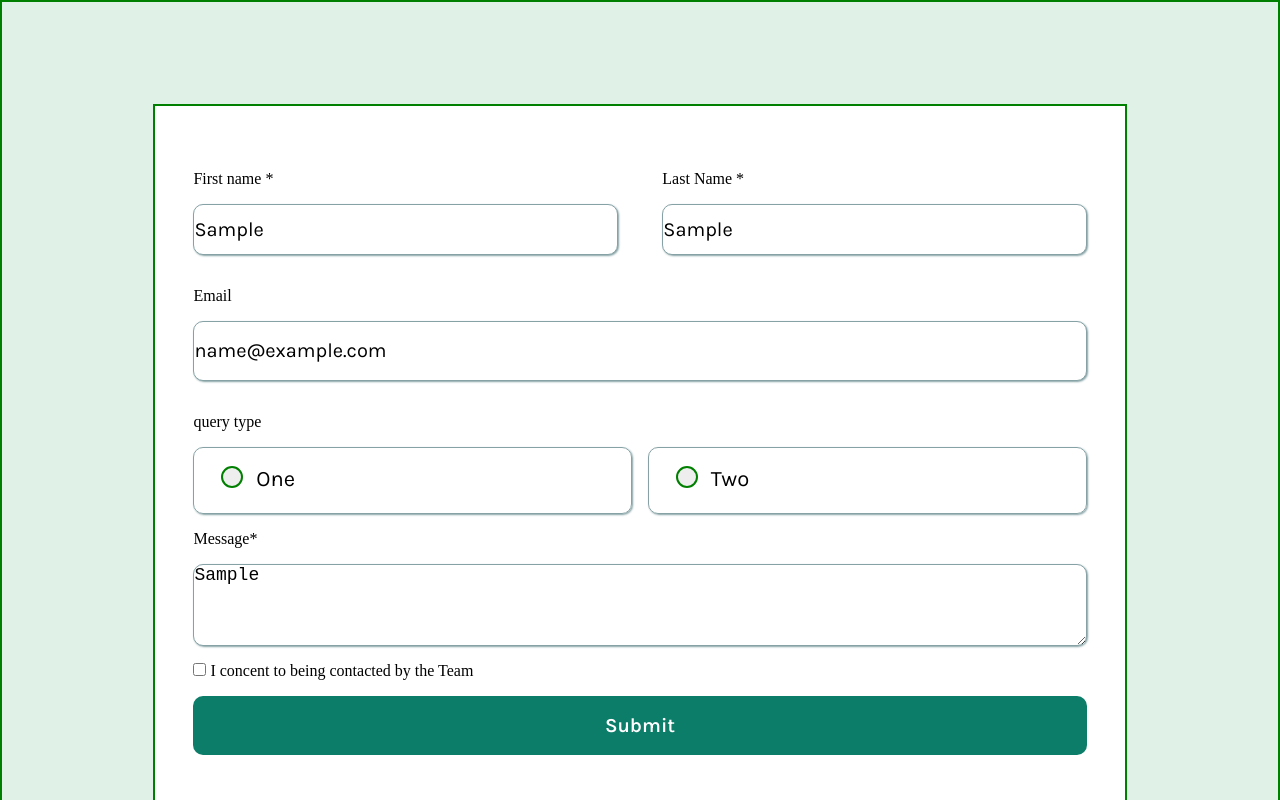
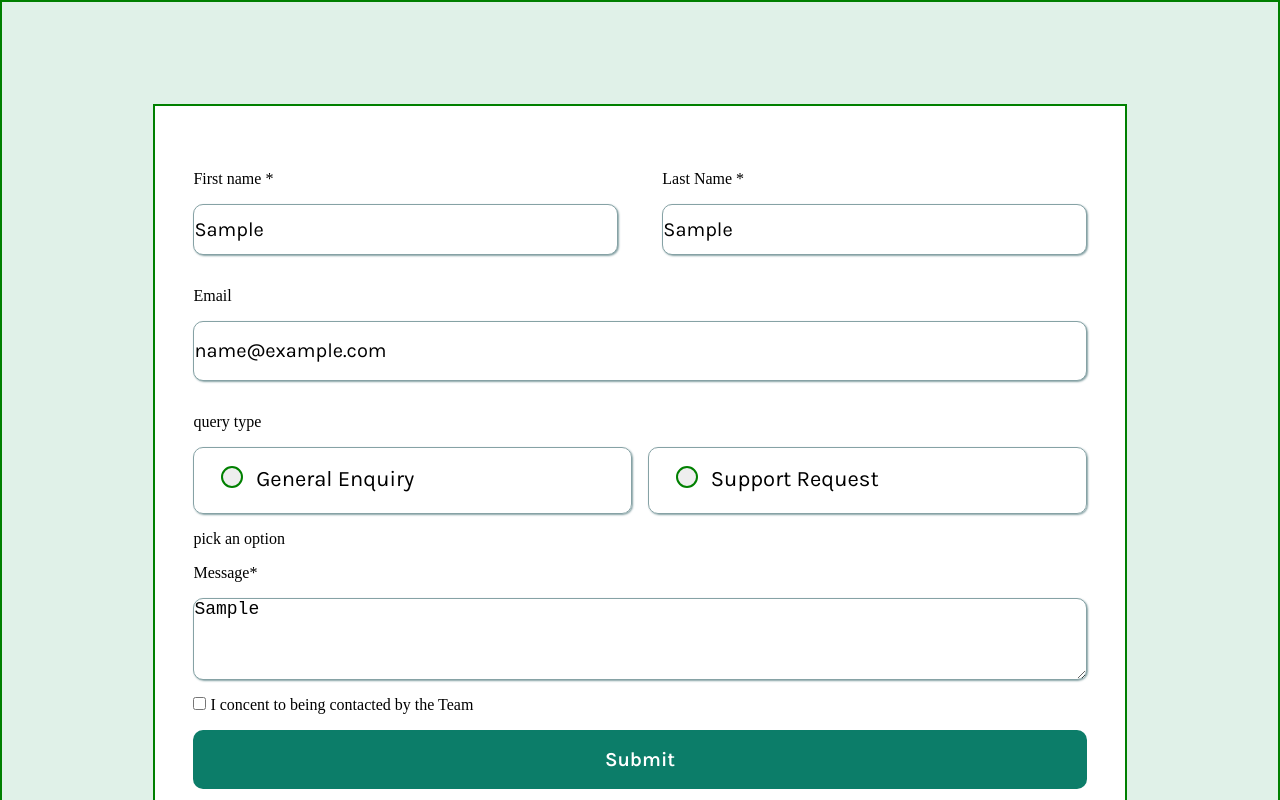
Before and after one commit to chiomaowuama/contact-app, a plain HTML site: page index.html in a window 1280 px wide. Both pictures are taken after typing "Sample", "Sample", "name@example.com", "Sample" into the empty fields and a click on the button "Submit". Shown: the top 800 px of the page. Drawn offline with Linux system fonts and the light colour scheme.

Commit message:
adding this

```diff
--- a/index.html
+++ b/index.html
@@ -33,29 +33,30 @@
             <div class="the-querry">
               <!-- checked="checked" -->
               <label class="container"
-                >One
+                >General Enquiry
                 <input
                   type="radio"
-                  name="radio"
                   id="General"
                   name="typesupport"
+                  value="General Enquiry"
                 />
                 <span class="checkmark"></span>
               </label>
             </div>
             <div class="the-querry">
               <label class="container"
-                >Two
+                >Support Request
                 <input
                   type="radio"
-                  name="radio"
                   id="support"
                   name="typesupport"
+                  value="Support Request"
                 />
                 <span class="checkmark"></span>
               </label>
             </div>
           </div>
+          <span id="radioerror"></span>
         </div>
         <div class="Message">
           <label for="">Message<span>&#42;</span></label>
--- a/script.js
+++ b/script.js
@@ -3,11 +3,12 @@ function verify(event) {
   let Fname = document.getElementById("fname").value;
   let Sname = document.getElementById("sname").value;
   let Email = document.getElementById("email").value;
-  let Rgeneral = document.getElementById("general");
-  let Rsupport = document.getElementById("support");
+  //   let Rgeneral = document.getElementById("general");
+  //   let Rsupport = document.getElementById("support");
   let Errormgs = document.getElementById("errormgs");
   let Errormg = document.getElementById("errormg");
   let Emailerror = document.getElementById("emailerror");
+  let Radioerror = document.getElementById("radioerror");
   // firstname verification
   const regex = /^[A-Za-z]+$/;
   if (Fname === "" || Fname == null) {
@@ -41,4 +42,12 @@ function verify(event) {
     }
   }
   //   radio button
+  //   const selected = document.getElementsByName("typesupport").values;
+  const selectedRadio = document.querySelector(
+    'input[name="typesupport"]:checked'
+  )?.value;
+  console.log(selectedRadio);
+  if (!selectedRadio) {
+    Radioerror.innerHTML = "pick an option";
+  }
 }
```
